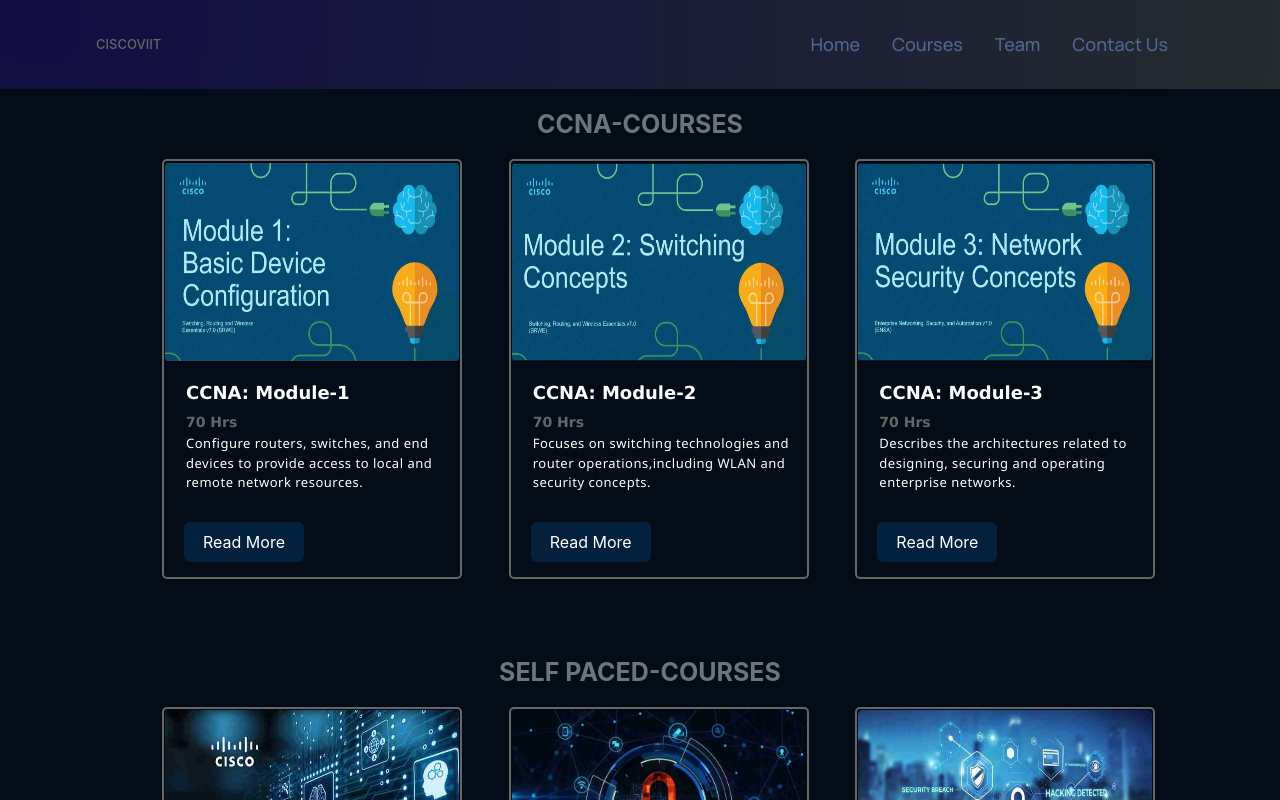
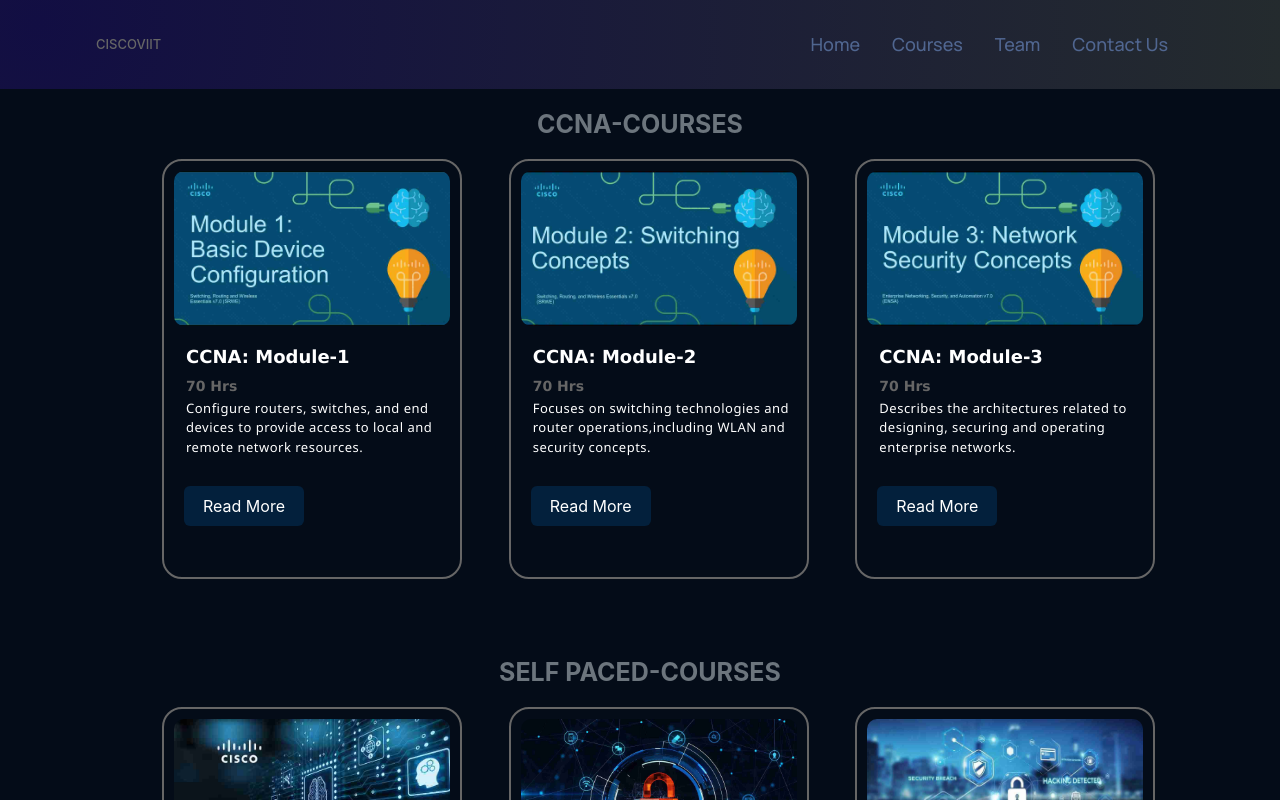
Before and after one commit to ciscoviit/ciscoviit.github.io, a React (Create React App) app: page /courses in a window 1280 px wide. Shown: the top 800 px of the page. Built offline with nearby package versions, Linux system fonts and the light colour scheme.

Commit message:
Update CourseSection.css styles

```diff
--- a/src/components/course/CourseSection.css
+++ b/src/components/course/CourseSection.css
@@ -6,7 +6,7 @@
   transition: 0.3 s;
   animation: ease-in-out;
   background-color: transparent;
-  border-radius: 5px;
+  border-radius: 20px;
   border: solid 2px;
   margin-left: 30px;
   margin-bottom: 10px;
@@ -60,20 +60,17 @@
 
 .course-img {
   overflow: hidden;
-  margin-top: 1px;
-  margin-left: 1px;
-  margin-right: 1px;
+  margin: 10px;
 }
 
 .course-img img {
   transition: all 1.3s ease;
-  height: 200px;
   width: 100%;
-  border-radius: 5px;
+  border-radius: 10px;
 }
 
 .course-img:hover img {
-  transform: scale(1.2);
+  transform: scale(0.95);
 }
 
 .Btn {
```
